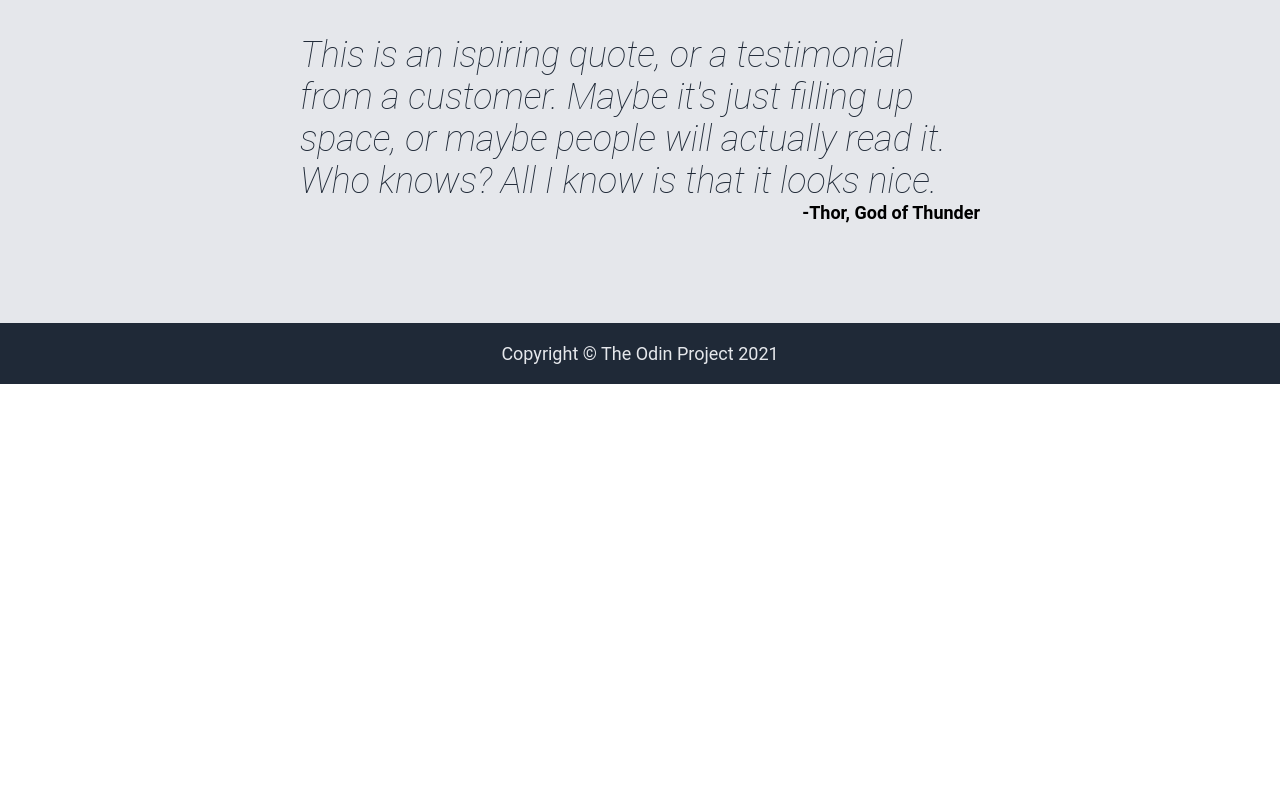
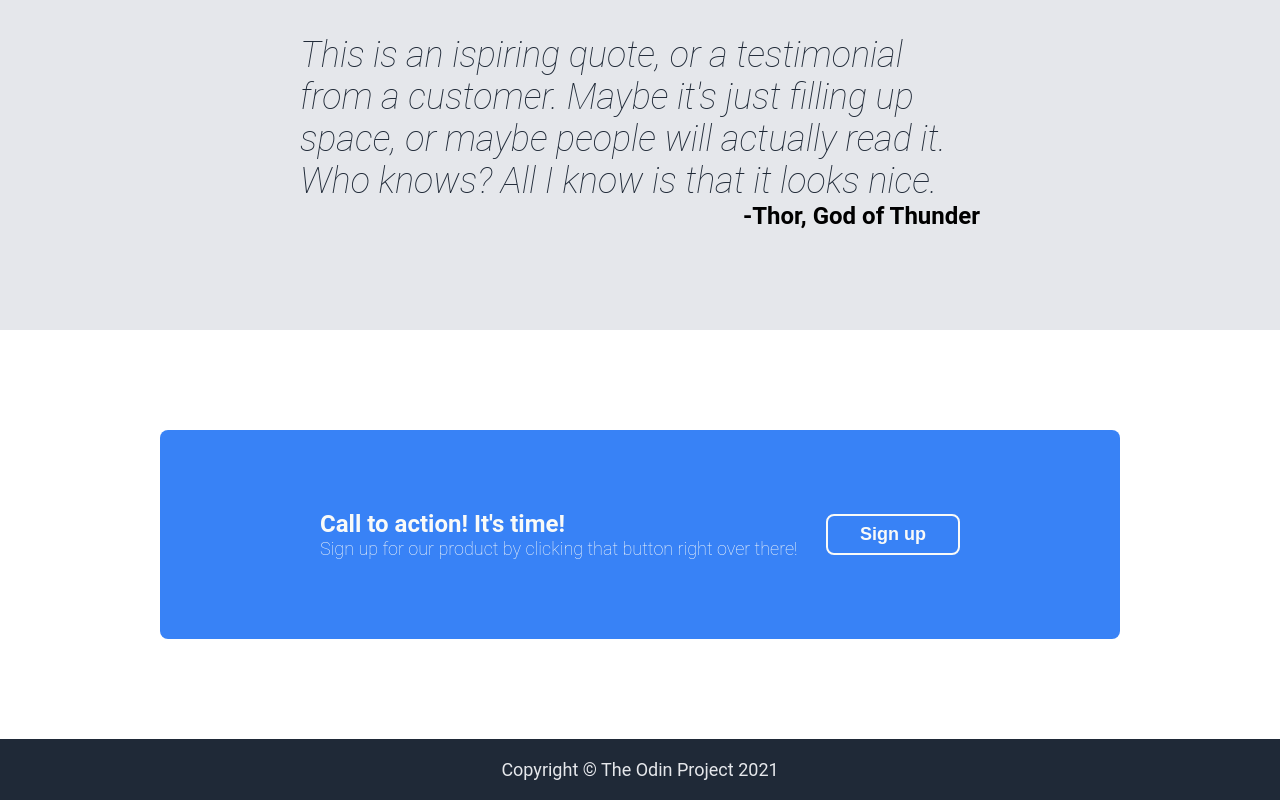
Before and after one commit to LDisbrow/odin-landing-page, a plain HTML site: page index.html in a window 1280 px wide. Shown: the part 832-1632 px from the top of the page. Before the commit the page ends 1216 px from the top, so only its background shows below. Drawn offline with Linux system fonts and the light colour scheme.

Commit message:
add call to action section

```diff
--- a/index.html
+++ b/index.html
@@ -77,6 +77,17 @@
                  <div class="quote-author">-Thor, God of Thunder</div>
             <!-- End of Quote Section -->
              </div>
+            <!-- Call to Action -->
+             <div class="action-container">
+                <div class="action-text">
+                    <div class="action-title">Call to action! It's time!</div>
+                    <div class="action-caption">Sign up for our product by clicking that button right over there!</div>
+                </div>
+                <div>
+                    <button class="action-button">Sign up</button>
+                </div>
+            <!-- End of Call to Action -->
+             </div>
             <!-- End of Body -->
         </div>
         <!-- Footer -->
--- a/style.css
+++ b/style.css
@@ -67,6 +67,7 @@ button{
     background: #3882f6;
     border-radius: 8px;
     color: #f9faf8;
+    font-size: 18px;
     font-weight: 900;
     text-align: center;
     flex-grow: 0;
@@ -141,7 +142,32 @@ button{
 .quote-author{
     font-weight: bold;
     align-self: flex-end;
+    font-size: 24px;
+}
+
+.action-container{
+    display: flex;
+    align-items: center;
+    justify-content: space-between;
+    background-color: #3882f6;
+    color: #f9faf8;
+    margin: 100px 160px;
+    padding: 80px 160px;
+    border-radius: 8px;
+}
+
+.action-title{
+    font-weight: bold;
+    font-size: 24px;
+}
+
+.action-caption{
+    font-weight: lighter;
     font-size: 18px;
+}
+
+.action-button{
+    border: 2px solid #f9faf8;
 }
 
 .footer{
```
